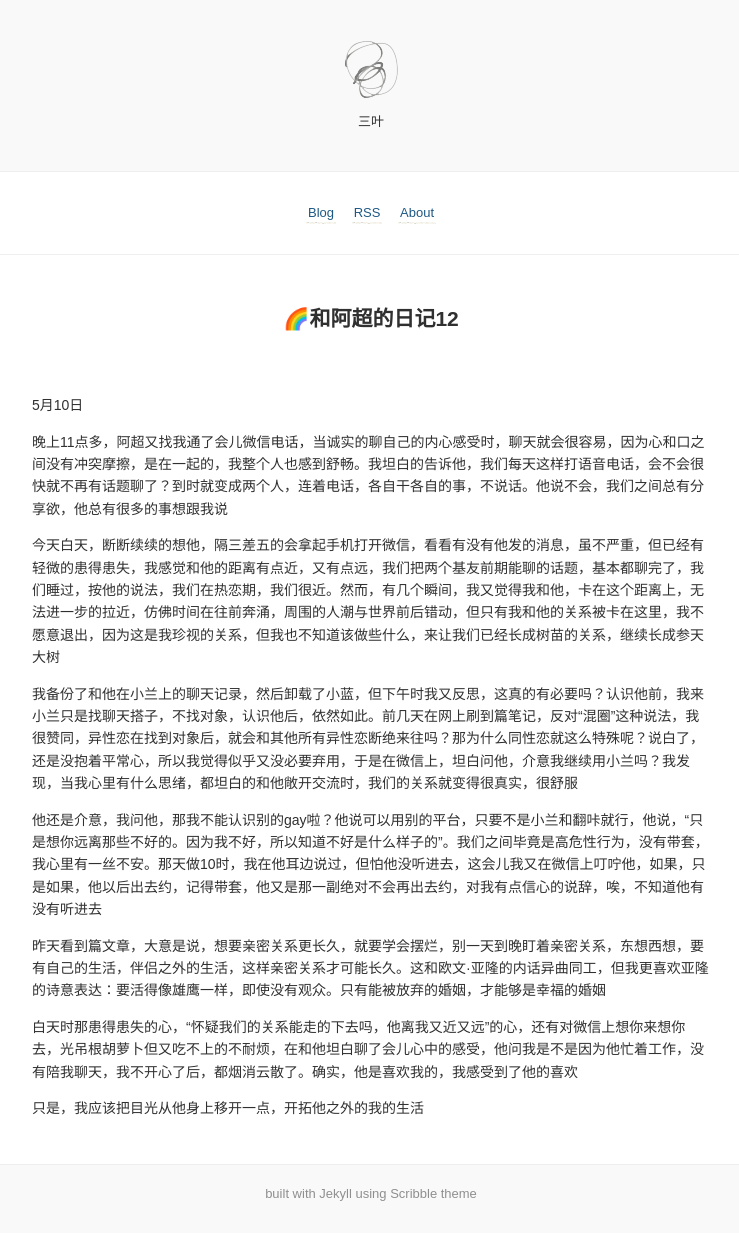
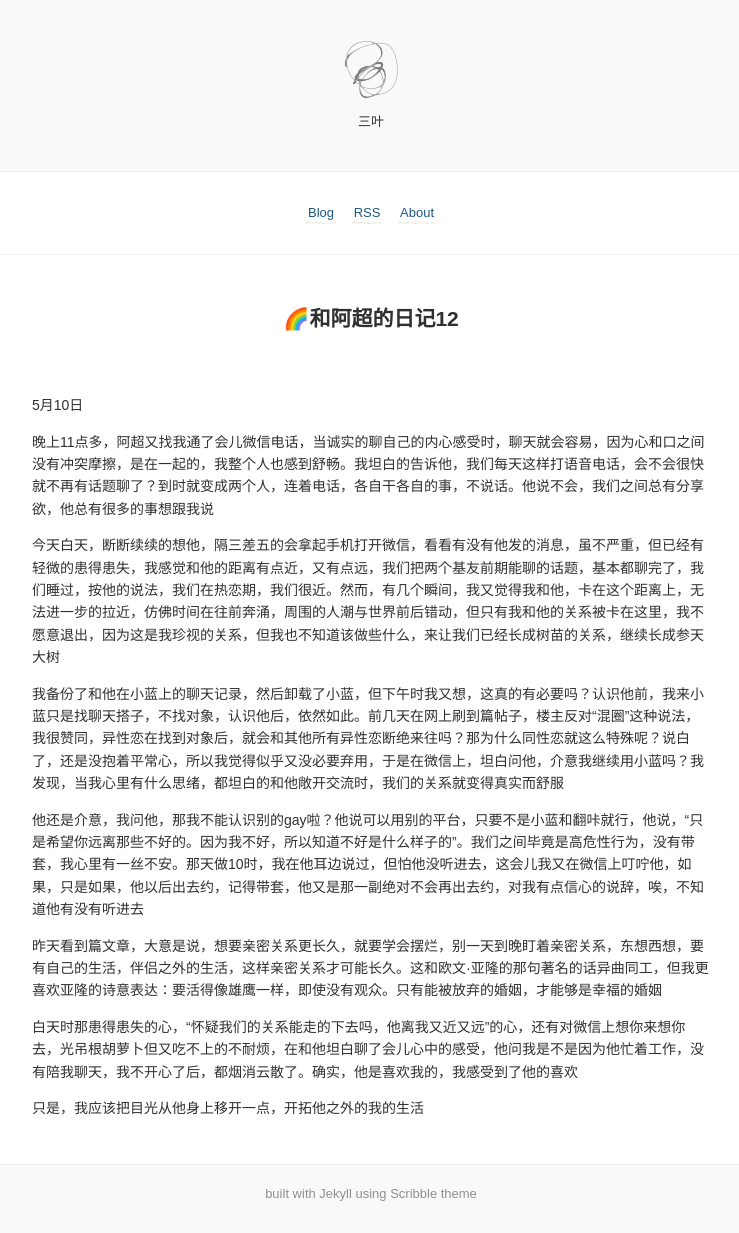
Before and after one commit to chaoandlong/chaoandlong.github.io, a Jekyll site: the page built from _posts/2024-05-10-🌈和阿超的日记12.md, in a window 1280 px wide. Shown: the whole page, without its empty margins (269-1008 px from the left). Built offline with Jekyll 4.4.1, drawn with Linux system fonts in a browser that asks for light colours.

Commit message:
20240827

```diff
--- a/_posts/2024-05-10-🌈和阿超的日记12.md
+++ b/_posts/2024-05-10-🌈和阿超的日记12.md
@@ -3,15 +3,15 @@ layout: post
 ---
 5月10日
 
-晚上11点多，阿超又找我通了会儿微信电话，当诚实的聊自己的内心感受时，聊天就会很容易，因为心和口之间没有冲突摩擦，是在一起的，我整个人也感到舒畅。我坦白的告诉他，我们每天这样打语音电话，会不会很快就不再有话题聊了？到时就变成两个人，连着电话，各自干各自的事，不说话。他说不会，我们之间总有分享欲，他总有很多的事想跟我说
+晚上11点多，阿超又找我通了会儿微信电话，当诚实的聊自己的内心感受时，聊天就会容易，因为心和口之间没有冲突摩擦，是在一起的，我整个人也感到舒畅。我坦白的告诉他，我们每天这样打语音电话，会不会很快就不再有话题聊了？到时就变成两个人，连着电话，各自干各自的事，不说话。他说不会，我们之间总有分享欲，他总有很多的事想跟我说
 
 今天白天，断断续续的想他，隔三差五的会拿起手机打开微信，看看有没有他发的消息，虽不严重，但已经有轻微的患得患失，我感觉和他的距离有点近，又有点远，我们把两个基友前期能聊的话题，基本都聊完了，我们睡过，按他的说法，我们在热恋期，我们很近。然而，有几个瞬间，我又觉得我和他，卡在这个距离上，无法进一步的拉近，仿佛时间在往前奔涌，周围的人潮与世界前后错动，但只有我和他的关系被卡在这里，我不愿意退出，因为这是我珍视的关系，但我也不知道该做些什么，来让我们已经长成树苗的关系，继续长成参天大树
 
-我备份了和他在小兰上的聊天记录，然后卸载了小蓝，但下午时我又反思，这真的有必要吗？认识他前，我来小兰只是找聊天搭子，不找对象，认识他后，依然如此。前几天在网上刷到篇笔记，反对“混圈”这种说法，我很赞同，异性恋在找到对象后，就会和其他所有异性恋断绝来往吗？那为什么同性恋就这么特殊呢？说白了，还是没抱着平常心，所以我觉得似乎又没必要弃用，于是在微信上，坦白问他，介意我继续用小兰吗？我发现，当我心里有什么思绪，都坦白的和他敞开交流时，我们的关系就变得很真实，很舒服
+我备份了和他在小蓝上的聊天记录，然后卸载了小蓝，但下午时我又想，这真的有必要吗？认识他前，我来小蓝只是找聊天搭子，不找对象，认识他后，依然如此。前几天在网上刷到篇帖子，楼主反对“混圈”这种说法，我很赞同，异性恋在找到对象后，就会和其他所有异性恋断绝来往吗？那为什么同性恋就这么特殊呢？说白了，还是没抱着平常心，所以我觉得似乎又没必要弃用，于是在微信上，坦白问他，介意我继续用小蓝吗？我发现，当我心里有什么思绪，都坦白的和他敞开交流时，我们的关系就变得真实而舒服
 
-他还是介意，我问他，那我不能认识别的gay啦？他说可以用别的平台，只要不是小兰和翻咔就行，他说，“只是想你远离那些不好的。因为我不好，所以知道不好是什么样子的”。我们之间毕竟是高危性行为，没有带套，我心里有一丝不安。那天做10时，我在他耳边说过，但怕他没听进去，这会儿我又在微信上叮咛他，如果，只是如果，他以后出去约，记得带套，他又是那一副绝对不会再出去约，对我有点信心的说辞，唉，不知道他有没有听进去
+他还是介意，我问他，那我不能认识别的gay啦？他说可以用别的平台，只要不是小蓝和翻咔就行，他说，“只是希望你远离那些不好的。因为我不好，所以知道不好是什么样子的”。我们之间毕竟是高危性行为，没有带套，我心里有一丝不安。那天做10时，我在他耳边说过，但怕他没听进去，这会儿我又在微信上叮咛他，如果，只是如果，他以后出去约，记得带套，他又是那一副绝对不会再出去约，对我有点信心的说辞，唉，不知道他有没有听进去
 
-昨天看到篇文章，大意是说，想要亲密关系更长久，就要学会摆烂，别一天到晚盯着亲密关系，东想西想，要有自己的生活，伴侣之外的生活，这样亲密关系才可能长久。这和欧文·亚隆的内话异曲同工，但我更喜欢亚隆的诗意表达：要活得像雄鹰一样，即使没有观众。只有能被放弃的婚姻，才能够是幸福的婚姻
+昨天看到篇文章，大意是说，想要亲密关系更长久，就要学会摆烂，别一天到晚盯着亲密关系，东想西想，要有自己的生活，伴侣之外的生活，这样亲密关系才可能长久。这和欧文·亚隆的那句著名的话异曲同工，但我更喜欢亚隆的诗意表达：要活得像雄鹰一样，即使没有观众。只有能被放弃的婚姻，才能够是幸福的婚姻
 
 白天时那患得患失的心，“怀疑我们的关系能走的下去吗，他离我又近又远”的心，还有对微信上想你来想你去，光吊根胡萝卜但又吃不上的不耐烦，在和他坦白聊了会儿心中的感受，他问我是不是因为他忙着工作，没有陪我聊天，我不开心了后，都烟消云散了。确实，他是喜欢我的，我感受到了他的喜欢
 
```
Also changed, not shown: _posts/2024-05-09-🌈和阿超的日记10.md (+1 -1 lines), _posts/2024-05-10-🌈和阿超的日记11.md (+1 -1 lines), _posts/2024-05-11-🌈和阿超的日记13.md (+1 -1 lines), _posts/2024-05-12-🌈和阿超的日记14.md (added, +34 -0 lines), _posts/2024-05-12-🌈和阿超的日记15.md (added, +16 -0 lines).
